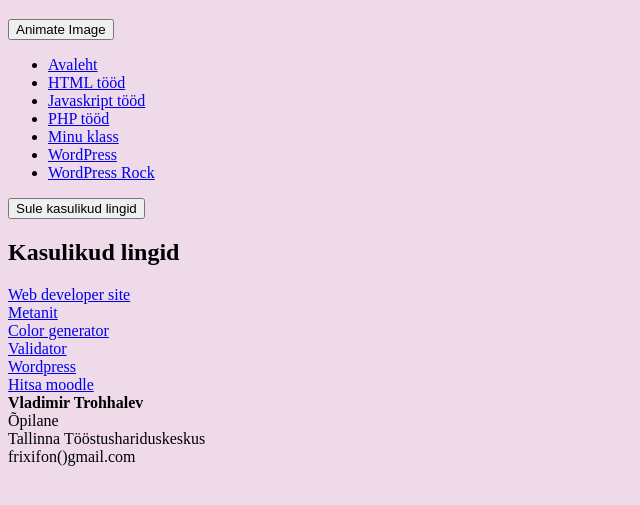
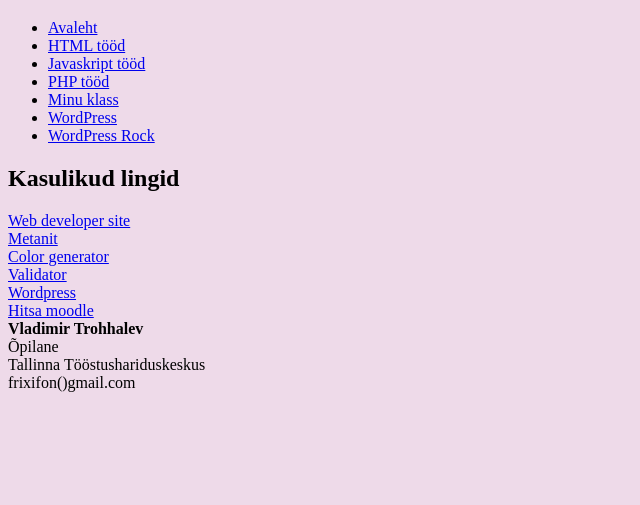
Before and after one commit to frixifon/Repository_Ryhm6, a plain HTML site: page git/index.html in a window 1280 px wide. Shown: the part 61-566 px from the top of the page, without its empty margins (0-640 px from the left). Drawn offline with Linux system fonts and the light colour scheme.

Commit message:
Buttons removed

```diff
--- a/git/index.html
+++ b/git/index.html
@@ -14,7 +14,6 @@
     <h1>TARpv17 õpilane Vladimir Trohhalev</h1>
     <!--TODO: Добавить любую картинку-->
   </header>
-  <input type="button" value="Animate Image" id="AnimateImageButton">
 <div id="navi">
   <nav>
     <ul>
@@ -29,7 +28,6 @@
   </nav>
 </div>
   <!--Меню навигации-->
-  <input type="button" value="Sule kasulikud lingid" id="nupp1" onClick="vajutus()">
    <main>
     <h2>Kasulikud lingid</h2>
 
```
